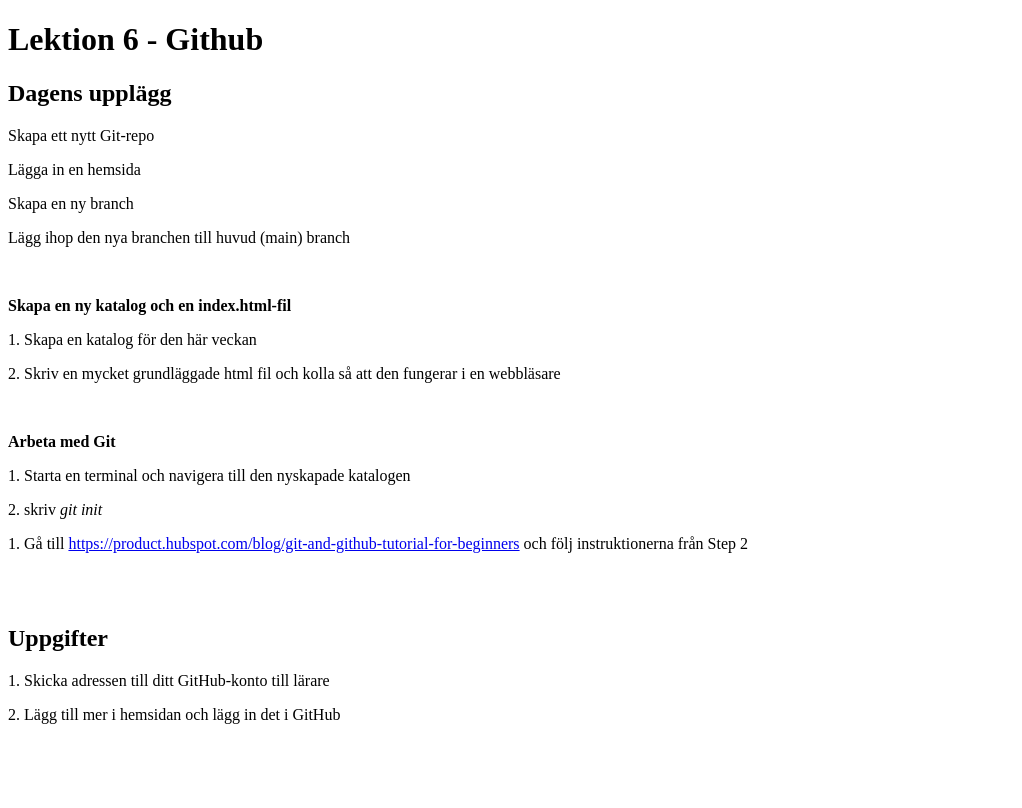
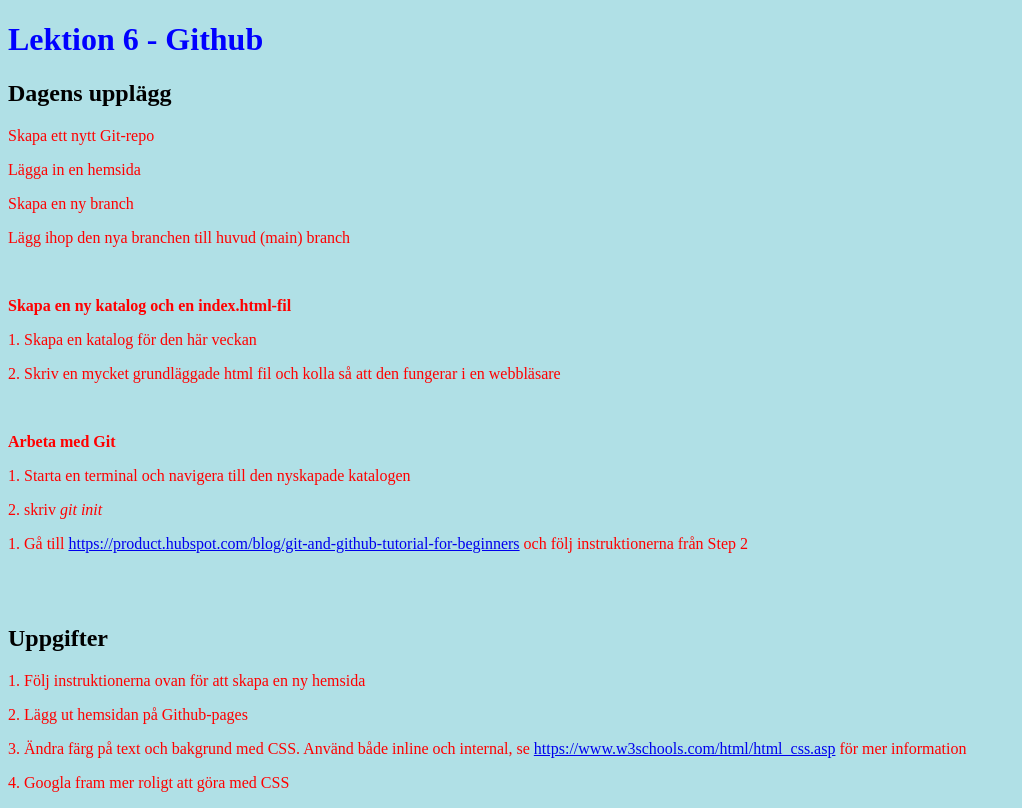
Before and after one commit to MatsWahlbergNTI/lektion6, a plain HTML site: page index.html in a window 1280 px wide. Shown: the whole page, without its empty margins (0-1022 px from the left). Drawn offline with Linux system fonts and the light colour scheme.

Commit message:
modified index.html

```diff
--- a/index.html
+++ b/index.html
@@ -1,7 +1,12 @@
 <!DOCTYPE html>
 <html>
 	<head>
-		<title>Lektion 6</title>
+		<title> Lektion 6</title>
+		<style>
+		body {background-color: powderblue;}
+		h1   {color: blue;}
+		p    {color: red;}
+	</style>
 	</head>
 
 	<script>
@@ -9,7 +14,7 @@
 	</script>
 
 	<body>
-		<h1>Lektion 6 - Github</h1>
+		<h1 style="color:blue;">Lektion 6 - Github</h1>
 		<h2>Dagens upplägg</h2>
 		<p>Skapa ett nytt Git-repo</p>
 		<p>Lägga in en hemsida</p>
@@ -30,8 +35,10 @@
 
 		<br>
 		<h2>Uppgifter</h2>
-		<p>1. Skicka adressen till ditt GitHub-konto till lärare</p>
-		<p>2. Lägg till mer i hemsidan och lägg in det i GitHub</p>
+		<p>1. Följ instruktionerna ovan för att skapa en ny hemsida </p>
+		<p>2. Lägg ut hemsidan på Github-pages</p>
+		<p>3. Ändra färg på text och bakgrund med CSS. Använd både inline och internal, se <a href="https://www.w3schools.com/html/html_css.asp"> https://www.w3schools.com/html/html_css.asp</a> för mer information</p>
+		<p>4. Googla fram mer roligt att göra med CSS</p>
 
 	</body>
 </html>
```
